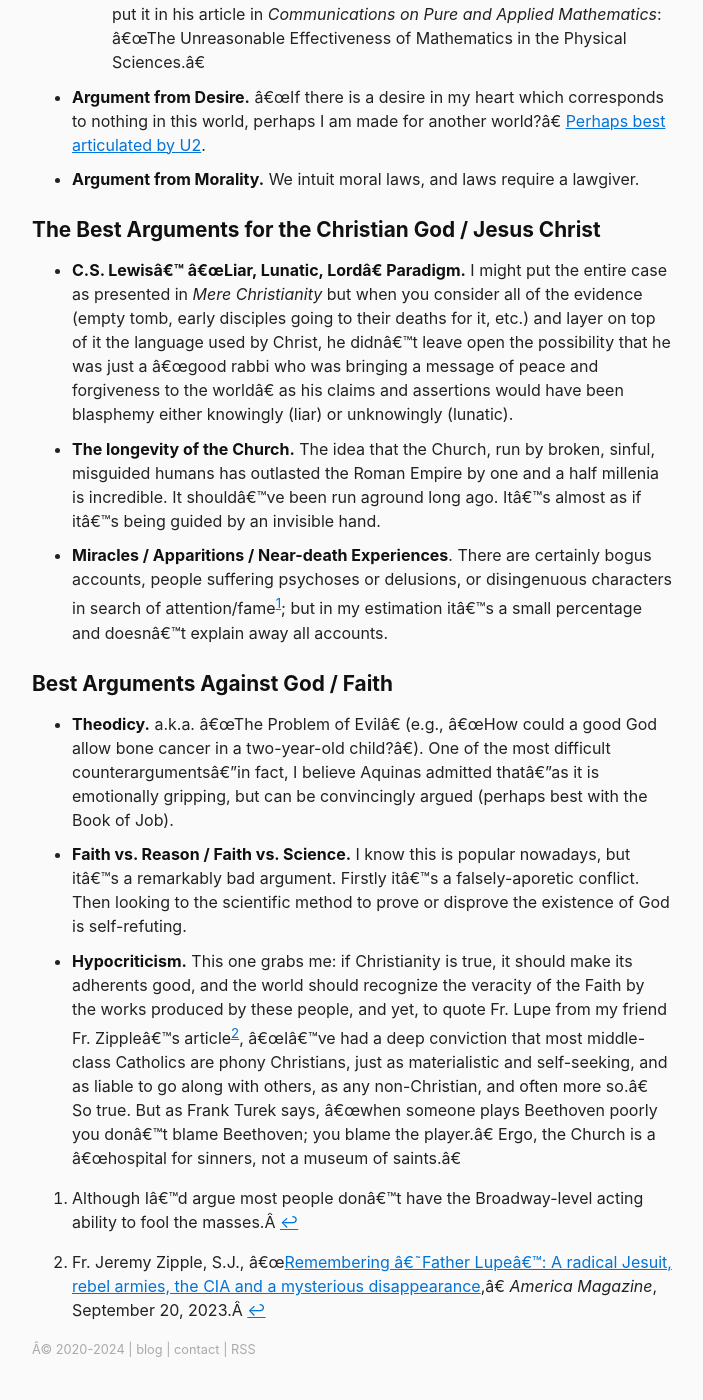
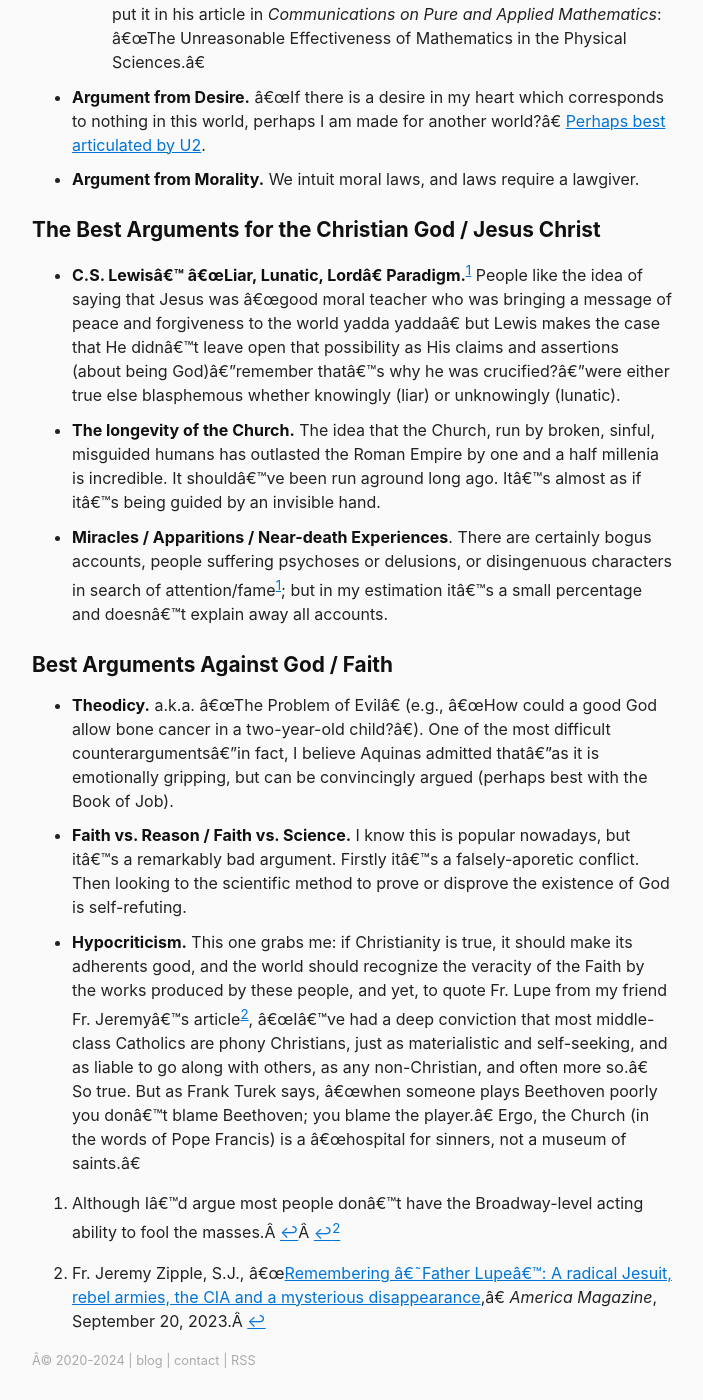
Before and after one commit to berensp/berensp.github.io, a Jekyll site: the page built from pages/apologia.md, in a window 1280 px wide and 1400 px high, scrolled down 629 px. Shown: the whole window, without its empty margins (288-991 px from the left). Built offline with Jekyll 4.4.1, drawn with Linux system fonts in a browser that asks for light colours; a script that is not in the unit is left out.

Commit message:
Update apologia.md

```diff
--- a/pages/apologia.md
+++ b/pages/apologia.md
@@ -15,7 +15,7 @@ permalink: /apologia/
 - **Argument from Morality.** We intuit moral laws, and laws require a lawgiver.
 
 ## The Best Arguments for the Christian God / Jesus Christ
-- **C.S. Lewis' "Liar, Lunatic, Lord" Paradigm.** I might put the entire case as presented in *Mere Christianity* but when you consider all of the evidence (empty tomb, early disciples going to their deaths for it, etc.) and layer on top of it the language used by Christ, he didn't leave open the possibility that he was just a "good rabbi who was bringing a message of peace and forgiveness to the world" as his claims and assertions would have been blasphemy either knowingly (liar) or unknowingly (lunatic).
+- **C.S. Lewis' "Liar, Lunatic, Lord" Paradigm.**[^1] People like the idea of saying that Jesus was "good moral teacher who was bringing a message of peace and forgiveness to the world yadda yadda" but Lewis makes the case that He didn't leave open that possibility as His claims and assertions (about being God)—remember that's why he was crucified?—were either true else blasphemous whether knowingly (liar) or unknowingly (lunatic).
 - **The longevity of the Church.** The idea that the Church, run by broken, sinful, misguided humans has outlasted the Roman Empire by one and a half millenia is incredible. It should've been run aground long ago. It's almost as if it's being guided by an invisible hand.
 - **Miracles / Apparitions / Near-death Experiences**. There are certainly bogus accounts, people suffering psychoses or delusions, or disingenuous characters in search of attention/fame[^1]; but in my estimation it's a small percentage and doesn't explain away all accounts.
 
@@ -24,6 +24,6 @@ permalink: /apologia/
 ## Best Arguments Against God / Faith
 - **Theodicy.** a.k.a. "The Problem of Evil" (e.g., "How could a good God allow bone cancer in a two-year-old child?"). One of the most difficult counterarguments—in fact, I believe Aquinas admitted that—as it is emotionally gripping, but can be convincingly argued (perhaps best with the Book of Job).
 - **Faith vs. Reason / Faith vs. Science.** I know this is popular nowadays, but it's a remarkably bad argument. Firstly it's a falsely-aporetic conflict. Then looking to the scientific method to prove or disprove the existence of God is self-refuting.
-- **Hypocriticism.** This one grabs me: if Christianity is true, it should make its adherents good, and the world should recognize the veracity of the Faith by the works produced by these people, and yet, to quote Fr. Lupe from my friend Fr. Zipple's article[^2], "I've had a deep conviction that most middle-class Catholics are phony Christians, just as materialistic and self-seeking, and as liable to go along with others, as any non-Christian, and often more so." So true. But as Frank Turek says, "when someone plays Beethoven poorly you don't blame Beethoven; you blame the player." Ergo, the Church is a "hospital for sinners, not a museum of saints."
+- **Hypocriticism.** This one grabs me: if Christianity is true, it should make its adherents good, and the world should recognize the veracity of the Faith by the works produced by these people, and yet, to quote Fr. Lupe from my friend Fr. Jeremy's article[^2], "I've had a deep conviction that most middle-class Catholics are phony Christians, just as materialistic and self-seeking, and as liable to go along with others, as any non-Christian, and often more so." So true. But as Frank Turek says, "when someone plays Beethoven poorly you don't blame Beethoven; you blame the player." Ergo, the Church (in the words of Pope Francis) is a "hospital for sinners, not a museum of saints."
 
 [^2]: Fr. Jeremy Zipple, S.J., "[Remembering 'Father Lupe': A radical Jesuit, rebel armies, the CIA and a mysterious disappearance](https://www.americamagazine.org/politics-society/2023/09/20/james-carney-jesuit-revolutionary-honduras-martyr-246126)," *America Magazine*, September 20, 2023.
```
